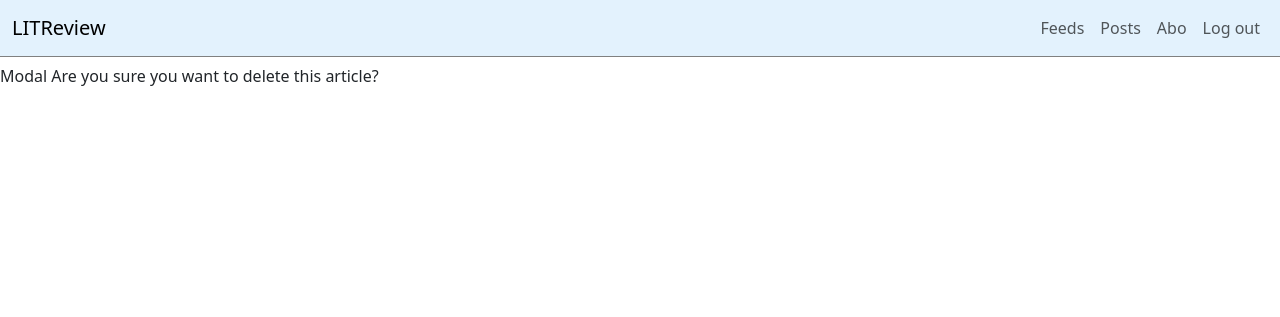
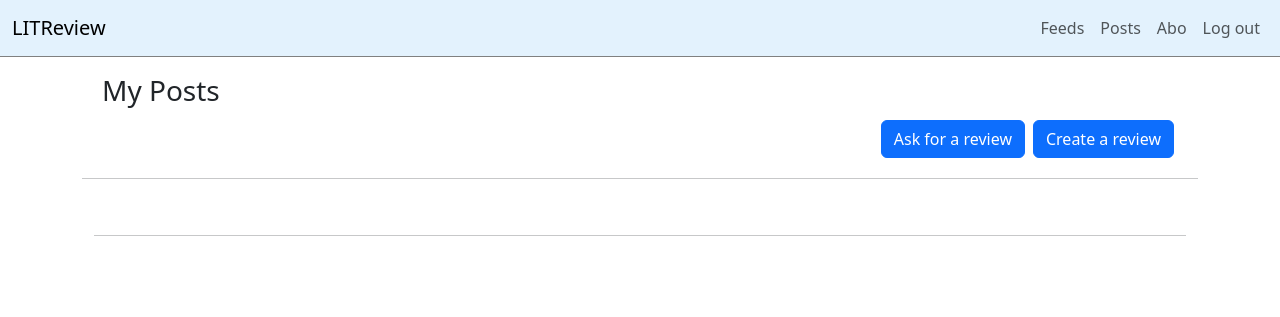
Before and after one commit to DoriDoro/LITRevu-project, a Django app: page /posts/delete/18/ in a window 1280 px wide. Shown: the top 317 px of the page. Run offline with Django 4.2, Linux system fonts and the light colour scheme; a user stored in the database is signed in; data comes from the database, SQL or seed files in the repository; both versions use the stored data as it was after the commit.

Commit message:
delete Ticket or Review

```diff
--- a/review/templates/posts/posts_delete_page.html
+++ /dev/null
@@ -1,7 +0,0 @@
-{% extends 'base_layout.html' %}
-
-{% block content %}
-
-Modal
-Are you sure you want to delete this article?
-{% endblock %}
--- a/review/templates/posts/posts_page.html
+++ b/review/templates/posts/posts_page.html
@@ -13,6 +13,8 @@
 
   <hr>
   <div class="container justify-content-center">
+    <form method="post">
+    {% csrf_token %}
       {% for review in reviews %}
         <div class="container mt-3">
           <div class="card border-dark my-3 w-80" style="background-color: #e3f2fd;">
@@ -48,16 +50,19 @@
                 </div>
               </div>
                 <a class="btn btn-primary" href="#" role="button" style="margin-top: 20px;"> Modify </a>
-            <a class="btn btn-danger" href="{% url 'posts/posts_delete_page' pk=ticket.id %}" role="button" style="margin-top: 20px;"> Delete </a>
+                <a class="btn btn-danger" href="{% url 'review:posts_delete_page' pk=review.ticket.id %}" role="button" style="margin-top: 20px;"> Delete </a>
             </div>
           </div>
         </div>
       {% endfor %}
+    </form>
 
     <br>
     <hr>
     <br>
 
+    <form method="post">
+    {% csrf_token %}
       {% for ticket in tickets %}
         <div class="container mt-3">
           <div class="card border-dark my-3 w-80" style="background-color: #e3f2fd;">
@@ -76,11 +81,12 @@
                 </div>
               </div>
                 <a class="btn btn-primary" href="#" role="button" style="margin-top: 20px;"> Modify </a>
-            <a class="btn btn-danger" href="{% url 'posts/posts_delete_page' pk=ticket.id %}" role="button" style="margin-top: 20px;"> Delete </a>
+                <a class="btn btn-danger" href="{% url 'review:posts_delete_page' pk=ticket.id %}" role="button" style="margin-top: 20px;"> Delete </a>
             </div>
           </div>
         </div>
       {% endfor %}
+    </form>
   </div>
 </div>
 <!-- End of posts page -->
--- a/review/urls.py
+++ b/review/urls.py
@@ -22,6 +22,6 @@ urlpatterns = [
         name="create_review_ticket",
     ),
     path("posts/", posts_page_view, name="posts_page"),
-    path("posts/modify/<int:pk>/", posts_modify_view, name="posts_modify"),
-    path("posts/delete/<int:pk>/", posts_delete_view, name="posts_delete"),
+    path("posts/modify/<int:pk>/", posts_modify_view, name="posts_modify_page"),
+    path("posts/delete/<int:pk>/", posts_delete_view, name="posts_delete_page"),
 ]
--- a/review/views.py
+++ b/review/views.py
@@ -1,4 +1,5 @@
 from django.conf import settings
+from django.contrib import messages
 from django.contrib.auth.decorators import login_required
 from django.shortcuts import render, redirect, get_object_or_404
 from django.urls import reverse
@@ -106,9 +107,9 @@ def create_review_for_ticket_view(request, pk):
 
 @login_required
 def posts_page_view(request):
-    current_user = request.user
-    reviews = Review.objects.filter(user=current_user)
-    tickets = Ticket.objects.filter(user=current_user)
+    """all posts of request.user"""
+    reviews = Review.objects.filter(user=request.user)
+    tickets = Ticket.objects.filter(user=request.user)
 
     stars = range(1, 6)
 
@@ -127,18 +128,18 @@ def posts_modify_view(request, pk):
     pass
 
 
-# TODO: NoReverseMatch at /posts/
-# TODO: Reverse for 'posts/posts_delete_page' not found. 'posts/posts_delete_page' is not a valid view function or pattern name.
 @login_required
 def posts_delete_view(request, pk):
-    current_user = request.user
+    """this view will delete the chosen item: Ticket or Review"""
+
     ticket = get_object_or_404(Ticket, id=pk)
 
-    if current_user == ticket.user:
-        if request.method == "POST":
-            ticket.delete()
+    if request.user == ticket.user:
+        ticket.delete()
 
-            posts_page_url = reverse("review:posts_page")
-            return redirect(posts_page_url)
+        messages.success(request, "This post is successfully deleted.")
 
-    return render(request, "posts/posts_delete_page.html")
+        posts_page_url = reverse("review:posts_page")
+        return redirect(posts_page_url)
+
+    return render(request, "posts/posts_page.html")
```
Also changed, not shown: accounts/templates/abo/abo_page.html (indentation only), db.sqlite3. Lines whose indentation alone changed are shown as unchanged.
